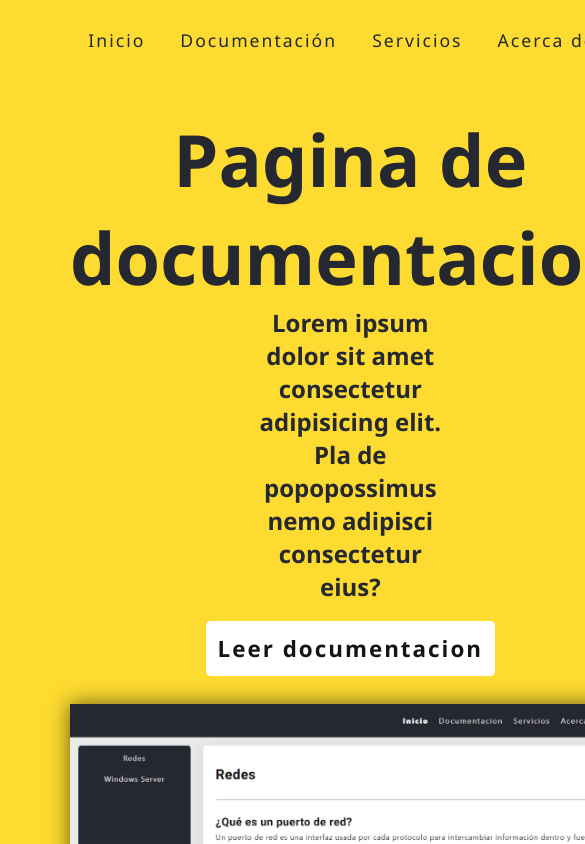
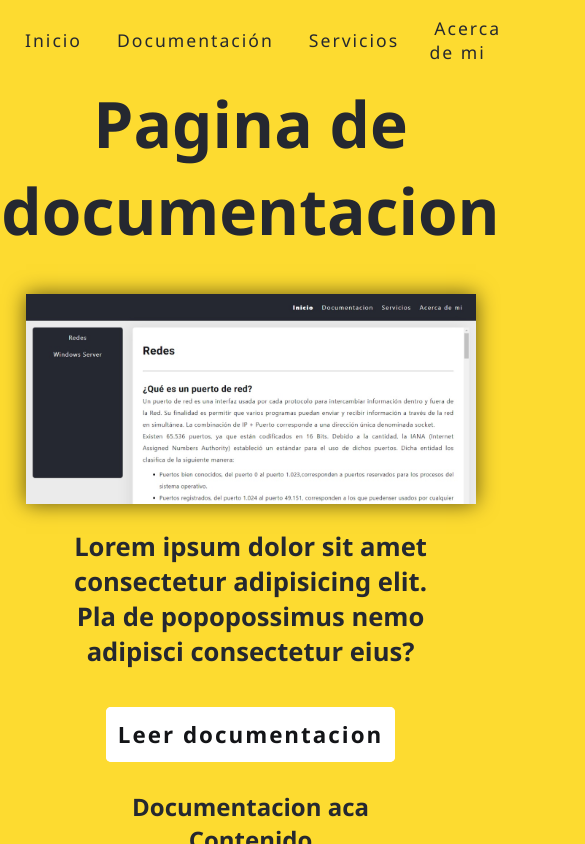
Before and after one commit to jeantpdev/documentacion2, a plain HTML site: page index.html in a window 390 px wide. Shown: the top 844 px of the page, 585 px wide, since content can reach past the window. Drawn offline with Linux system fonts and the light colour scheme.

Commit message:
Add files via upload

```diff
--- /dev/null
+++ b/estilos/estilos-documentacion.css
@@ -0,0 +1,177 @@
+@import url('https://fonts.googleapis.com/css2?family=Heebo:wght@300;700&display=swap');
+@import url(/estilos/normalice.css);
+:root{
+    --menuBG : #252830;
+    --backgroundColor:#fddb30;
+    --bodyBG:  #ffffff;
+    --fontColor: #131417;
+    --fontColorMenu: #ffffff;
+    --indiceColor : #131417;
+    --fuenteParrafos: Segoe UI,SegoeUI,Helvetica Neue,Helvetica,Arial,sans-serif;
+    --fuenteTitulos:'Heebo', sans-serif;
+}
+
+*{
+    margin: 0;
+    padding: 0;
+    box-sizing: border-box;
+}
+
+body{
+    background-color: var(--backgroundColor);
+    color: var(--fontColor);
+}
+
+h1{
+    padding-bottom: 20px;
+    font-family: var(--fuenteTitulos);
+    letter-spacing: 0.5px;
+}
+
+h2{
+    font-family: var(--fuenteTitulos);
+    letter-spacing: 0.5px;
+}
+
+p,li{
+    font-family: var(--fuenteParrafos);
+    letter-spacing: 0.5px;
+}
+
+        /* Organizar paginas INICIO*/
+.Pagina{
+    display: grid;
+    grid-template-columns: 300px auto;
+    grid-template-rows: 80px auto;
+}
+/* Menu secundario */
+.menu-1{
+    grid-row: 1;
+    grid-column: 1/ 3;
+}
+/* Menu secundario */
+.menu-2{
+    grid-row: 2;
+    grid-column: 1 / 2;
+    margin: 20px 20px;
+}
+/* contenido principal */
+.info{
+    grid-row: 2;
+    grid-column: 2/3;
+    padding: 20px;
+}
+
+        /* Organizar paginas FIN*/
+
+/* Menu prinicipal INICIO*/
+.menu-principal{
+    /* border: 2px solid orange; */
+    background: var(--menuBG);
+}
+
+.menu-principal__contenido{
+    display: flex;
+    justify-content: end;
+    list-style: none;
+    height: 80px;
+    align-items: center;
+    padding-right: 40px;
+    text-align: center;
+}
+
+.menu-principal__item{
+    padding-left: 25px;
+    text-align: center;
+}
+
+ .menu-principal ul li:first-child{
+    font-weight: 800;
+}
+
+.menu-principal__item a{
+    text-decoration: none;
+    color: white;
+    font-size: 1.1em;
+    font-weight: 400;
+    letter-spacing: 2px;
+    padding: 0px 10px 5px 10px;
+}
+
+.menu-principal__item a:hover{
+    color: rgb(213, 213, 213)
+}
+/* Menu prinicipal FIN*/
+
+/* Menu secundario INICIO*/
+.menu-secundario{
+    background: var(--menuBG);
+    padding: 10px;
+    /* border: 2px solid orange;*/
+    height: 450px;
+    border-radius: 7px;
+    position: fixed;
+    width: 270px;
+}
+
+.menu-secundario__contenido{
+    display: flex;
+    flex-direction: column;
+    list-style: none;
+    text-align: center;
+}
+
+.menu-secundario__item{
+    padding: 10px 0px 10px 0px;
+    margin-bottom: 10px;
+}
+
+.menu-secundario__item a{
+    text-decoration: none;
+    color: white;
+    font-size: 1.1em;
+    letter-spacing: 1.5px;
+    transition: all 0.5s ease;
+}
+
+.menu-secundario__item a:hover{
+    background-color: aqua;
+}
+
+/* Menu secundario INICIO*/
+
+.info__cuerpo{
+    padding: 30px;
+    /* border: 2px solid orange; */
+    font-size: 1.5em;
+    background-color: var(--bodyBG);
+    border-radius: 7px;
+    box-shadow: -10px 0 40px rgb(0 0 0 / 7%);
+    color: var(--fontColor);
+    height: 100vh;
+    overflow: scroll;
+    overflow-x: hidden;
+}
+
+.info__titulo{
+    font-size: 2em;
+}
+
+.info__sub-titulo{
+    font-size: 1.6em;
+}
+
+.info__parrafo{
+    font-size: 1.1em;
+}
+
+.info__articulo{
+    line-height: 35px;
+    font-size: 0.7em;
+    text-align: justify;
+    letter-spacing: 1.5px;
+}
+.info-ul__contenido, .info-ol__contenido{
+    margin-left: 50px;
+    padding: 10px 0px 10px 0px;
+}
--- a/estilos/estilos-index.css
+++ b/estilos/estilos-index.css
@@ -1,41 +1,43 @@
 @import url('https://fonts.googleapis.com/css2?family=Heebo:wght@300;700&display=swap');
 
 
-:root{
-    --menuBG : #252830;
-    --bodyBG:  #ffffff;
+:root {
+    --menuBG: #252830;
+    --backgroundColor: #fddb30;
+    --bodyBG: #ffffff;
     --fontColor: #131417;
     --fontColorMenu: #ffffff;
-    --indiceColor : #131417;
-    --fuenteParrafos: Segoe UI,SegoeUI,Helvetica Neue,Helvetica,Arial,sans-serif;
-    --fuenteTitulos:'Heebo', sans-serif;
+    --indiceColor: #131417;
+    --fuenteParrafos: Segoe UI, SegoeUI, Helvetica Neue, Helvetica, Arial, sans-serif;
+    --fuenteTitulos: 'Heebo', sans-serif;
 }
 
-*{
+* {
     margin: 0;
     padding: 0;
     box-sizing: border-box;
 }
 
-body{ /*#fddb30*/
-    background-color: #fddb30;
+body {
+    /*#fddb30*/
+    background-color: var(--backgroundColor);
     font-family: var(--fuenteParrafos);
     color: var(--menuBG);
 }
 
-.Pagina{
+.Pagina {
     display: grid;
     grid-template-areas:
-    "menu"
-    "inicio"
-    "documentacion"
-    "servicios";
+        "menu"
+        "inicio"
+        "documentacion"
+        "servicios";
     grid-template-columns: 1fr;
     grid-template-rows: auto;
     text-align: center;
 }
 
-.menu{
+.menu {
     display: grid;
     grid-area: menu;
 }
@@ -45,12 +47,43 @@ body{ /*#fddb30*/
     grid-area: inicio;
 }
 
-.documentacion{
+.inicio__contenido {
+    display: grid;
+    grid-template-areas:
+    "titulo"
+    "subtitulo"
+    "boton"
+    "imagen";
+    justify-items: center;
+}
+
+.inicio-titulo{
+    grid-area: titulo;
+
+}
+
+.inicio-subtitulo{
+    grid-area: subtitulo;
+
+}
+
+.inicio-boton{
+    grid-area: boton;
+}
+
+.inicio-figura {
+    grid-area: imagen;
+    margin-top: 20px;
+    padding: 20px 0px 20px 0px;
+}
+
+
+.documentacion {
     display: grid;
     grid-area: documentacion;
 }
 
-.servicios{
+.servicios {
     display: grid;
     grid-area: servicios;
 }
@@ -63,7 +96,7 @@ body{ /*#fddb30*/
     grid-area: "footer";
 }
 */
-.menu-navegacion__contenido{
+.menu-navegacion__contenido {
     display: flex;
     justify-content: center;
     list-style: none;
@@ -73,12 +106,12 @@ body{ /*#fddb30*/
     text-align: center;
 }
 
-.menu-navegacion__item{
+.menu-navegacion__item {
     padding-left: 15px;
     text-align: center;
 }
 
-.menu-navegacion__item a{
+.menu-navegacion__item a {
     text-decoration: none;
     color: var(--menuBG);
     font-size: 1.1em;
@@ -87,62 +120,117 @@ body{ /*#fddb30*/
     padding: 0px 10px 5px 10px;
 }
 
-.menu-navegacion__item a:hover{
+.menu-navegacion__item a:hover {
     border-bottom: 2px solid #000;
 }
 
-.inicio__contenido{
-    display: flex;
-    flex-direction: column;
-    padding: 30px 70px 10px 70px;
-    align-items: center;
-}
-
-.inicio__titulo{
+.inicio__titulo {
     font-size: 4.5em;
 }
 
-.inicio__subtitulo{
+.inicio__subtitulo {
     width: 50vw;
     font-size: 1.5em;
     padding: 0px 0px 30px 0px;
 }
 
-.inicio__boton{
+.inicio__boton {
     border: 2px solid white;
     border-radius: 5px;
-	cursor:pointer;
-	color:var(--indiceColor);
-	font-size:1.4em;
-	text-decoration:none;
-    padding:10px 10px 10px 10px;
+    cursor: pointer;
+    color: var(--indiceColor);
+    font-size: 1.4em;
+    text-decoration: none;
+    padding: 10px 10px 10px 10px;
     letter-spacing: 2px;
     font-weight: 700;
     background-color: white;
 }
 
-.inicio__boton:hover{
+.inicio__boton:hover {
     border: 2px solid rgb(231, 231, 231);
-    background-color: rgb(231, 231, 231);;
+    background-color: rgb(231, 231, 231);
 
 }
 
 
-.inicio-figura{
-    margin-top: 20px;
-    padding: 20px 0px 20px 0px;
-}
-
-.inicio-figura__imagen{
-    box-shadow: 0px 0px 20px 0px rgba(0,0,0,0.6);
+.inicio-figura__imagen {
+    box-shadow: 0px 0px 20px 0px rgba(0, 0, 0, 0.6);
     height: auto;
     width: 100%;
     max-width: 1200px;
 
 }
 
-.servicios-imagenes__logo{
+.servicios-imagenes__logo {
     height: auto;
     width: auto;
     max-width: 200px;
 }
+
+@media only screen and (max-width: 600px) {
+
+    * {
+        margin: 0;
+        padding: 0;
+    }
+
+
+
+    .grid {
+        grid-template-areas:
+            "titulo"
+            "subtitulo"
+            "imagen"
+            "boton";
+    }
+
+    .inicio-figura {
+        grid-area: subtitulo;
+    }
+
+    .inicio-titulo {
+        grid-area: titulo;
+    }
+
+    .inicio-subtitulo {
+        grid-area: boton;
+    }
+
+    .inicio-boton {
+        grid-area: imagen;
+        padding: 20px 0px 40px 0px;
+    }
+
+    .inicio__contenido {
+        padding: 0px;
+
+    }
+
+    .inicio__titulo {
+        font-size: 4em;
+    }
+
+    .inicio__subtitulo {
+        font-size: 1.6em;
+        width: 100vw;
+    }
+
+    .inicio-subtitulo {
+        display: flex;
+        text-align: center;
+        align-items: center;
+        justify-content: center;
+    }
+
+    .inicio-figura{
+        padding: 20px;
+    }
+
+    .inicio-figura__imagen {
+        width: 450px;
+    }
+
+
+
+}
--- a/index.html
+++ b/index.html
@@ -28,12 +28,19 @@
 
         <section class="inicio">
             <div class="inicio__contenido">
-                <h1 class="inicio__titulo">Pagina de documentacion</h1>
-                <h3 class="inicio__subtitulo">Lorem ipsum dolor sit amet consectetur adipisicing elit. Pla de
-                    popopossimus nemo adipisci consectetur eius?</h3>
-                    <div class="boton">
-                        <a class="inicio__boton" href="documentacion.html">Leer documentacion</a>
-                    </div>
+                <div class="inicio-titulo">
+                    <h1 class="inicio__titulo">Pagina de documentacion</h1>
+                </div>
+
+                <div class="inicio-subtitulo">
+                    <h3 class="inicio__subtitulo">Lorem ipsum dolor sit amet consectetur adipisicing elit. Pla de
+                        popopossimus nemo adipisci consectetur eius?</h3>
+                </div>
+
+                <div class="inicio-boton">
+                    <a class="inicio__boton" href="documentacion.html">Leer documentacion</a>
+                </div>
+
                 <figure class="inicio-figura">
                     <img src="imagenes/WebDocumentacion.jpeg" alt="" class="inicio-figura__imagen">
                 </figure>
```
Also changed, not shown: documentacion.html (+1 -1 lines).
